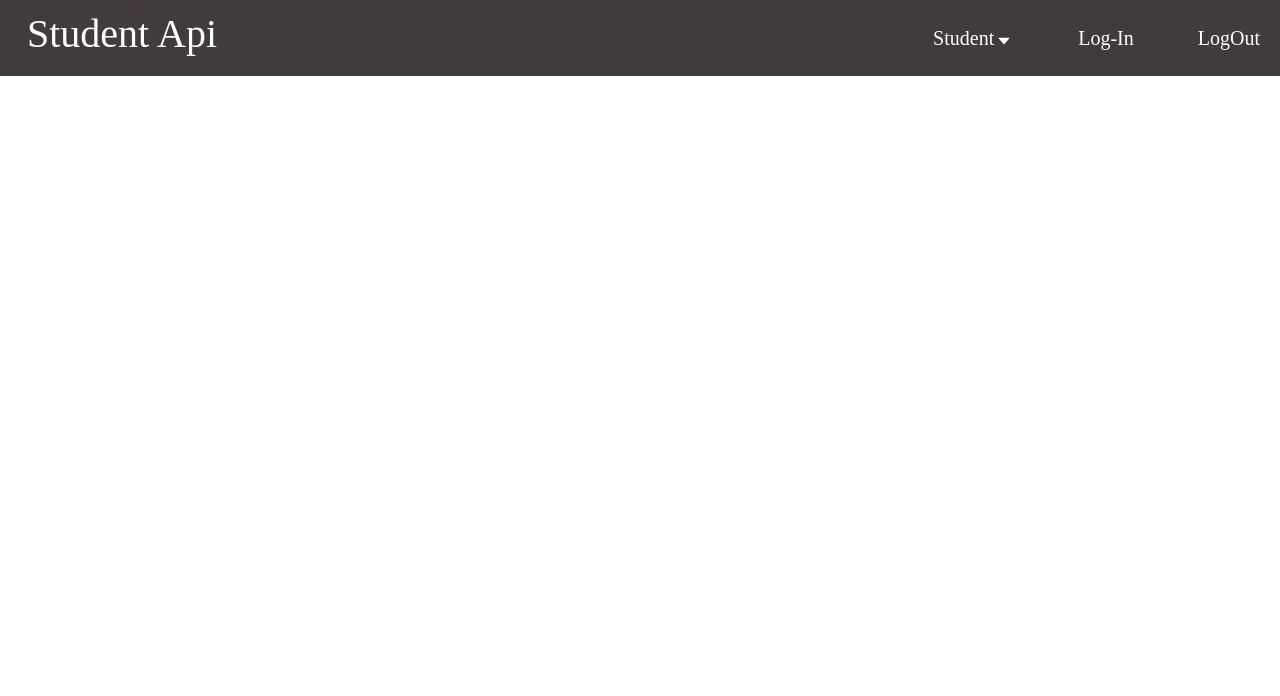
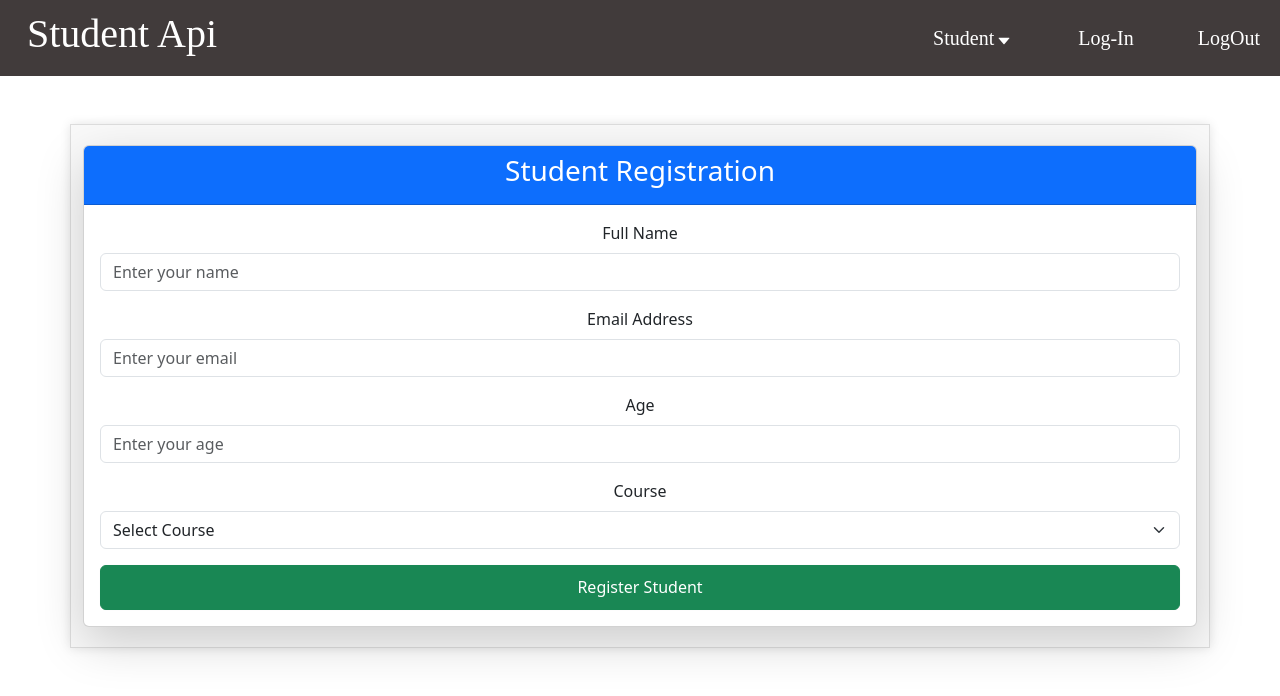
Before and after one commit to MBUDA-BRANICE-NJIRA/Log-In-Form-Consuming-Student-Api, a React (Create React App) app: page /AddStudent in a window 1280 px wide. Shown: the top 696 px of the page. Built offline with nearby package versions, Linux system fonts and the light colour scheme.

Commit message:
Started working on the Add Student Section

```diff
--- a/src/App.js
+++ b/src/App.js
@@ -5,6 +5,7 @@ import Navbar from './components/Navbar';
 import Login from './components/LogIn';
 import Registercompo from './components/Register';
 import Tablecompo from './components/AllStudentTable';
+import AddStudent from './components/AddStudent';
 // import 'bootstrap/dist/css/bootstrap.min.css';
 
 function App() {
@@ -27,6 +28,10 @@ function App() {
           <Tablecompo />
           </Route>
 
+          <Route path='/AddStudent'>
+          <AddStudent />
+          </Route>
+
         </Switch>
       </div>
     </Router>
--- /dev/null
+++ b/src/components/AddStudent.js
@@ -0,0 +1,97 @@
+import React, { useState } from "react";
+import "bootstrap/dist/css/bootstrap.min.css";
+
+const AddStudent = () => {
+  const [formData, setFormData] = useState({
+    firstName: "",
+    lastName: "",
+    Gender: "",
+
+  });
+
+  const handleChange = (e) => {
+    setFormData({ ...formData, [e.target.name]: e.target.value });
+  };
+
+  const handleSubmit = (e) => {
+    e.preventDefault();
+    console.log("Student Data Submitted:", formData);
+    alert("Student Registered Successfully!");
+    setFormData({ firstName: "", lastName: "", Gender: "" });
+  };
+
+  return (
+    <div className="container mt-5">
+      <div className="card shadow-lg">
+        <div className="card-header bg-primary text-white text-center">
+          <h3>Student Registration</h3>
+        </div>
+        <div className="card-body">
+          <form onSubmit={handleSubmit}>
+            <div className="mb-3">
+              <label className="form-label">Full Name</label>
+              <input
+                type="text"
+                className="form-control"
+                name="name"
+                value={formData.name}
+                onChange={handleChange}
+                placeholder="Enter your name"
+                required
+              />
+            </div>
+
+            <div className="mb-3">
+              <label className="form-label">Email Address</label>
+              <input
+                type="email"
+                className="form-control"
+                name="email"
+                value={formData.email}
+                onChange={handleChange}
+                placeholder="Enter your email"
+                required
+              />
+            </div>
+
+            <div className="mb-3">
+              <label className="form-label">Age</label>
+              <input
+                type="number"
+                className="form-control"
+                name="age"
+                value={formData.age}
+                onChange={handleChange}
+                placeholder="Enter your age"
+                required
+              />
+            </div>
+
+            <div className="mb-3">
+              <label className="form-label">Course</label>
+              <select
+                className="form-select"
+                name="course"
+                value={formData.course}
+                onChange={handleChange}
+                required
+              >
+                <option value="">Select Course</option>
+                <option value="Computer Science">Computer Science</option>
+                <option value="Mathematics">Mathematics</option>
+                <option value="Engineering">Engineering</option>
+                <option value="Business">Business</option>
+              </select>
+            </div>
+
+            <button type="submit" className="btn btn-success w-100">
+              Register Student
+            </button>
+          </form>
+        </div>
+      </div>
+    </div>
+  );
+};
+
+export default AddStudent;
--- a/src/components/AllStudentTable.js
+++ b/src/components/AllStudentTable.js
@@ -31,10 +31,10 @@ export default function StudentsList() {
     }
   };
 
-  // Function to refresh student list
-  const handleUpdate = () => {
-    setRefresh(prev => !prev); // 👈 Trigger a re-fetch
-  };
+  // // Function to refresh student list
+  // const handleUpdate = () => {
+  //   setRefresh(prev => !prev); // 👈 Trigger a re-fetch
+  // };
 
   return (
     <div className="container mt-5">
--- a/src/components/Navbar.js
+++ b/src/components/Navbar.js
@@ -18,7 +18,7 @@ function Navbarcompo() {
           <Link to="/AllStudentTable" className="dropdown-link">
             All Students
           </Link>
-          <Link to ="/Add-Student" className="dropdown-link">
+          <Link to ="/AddStudent" className="dropdown-link">
             Add Student
           </Link>
         </div>
```
